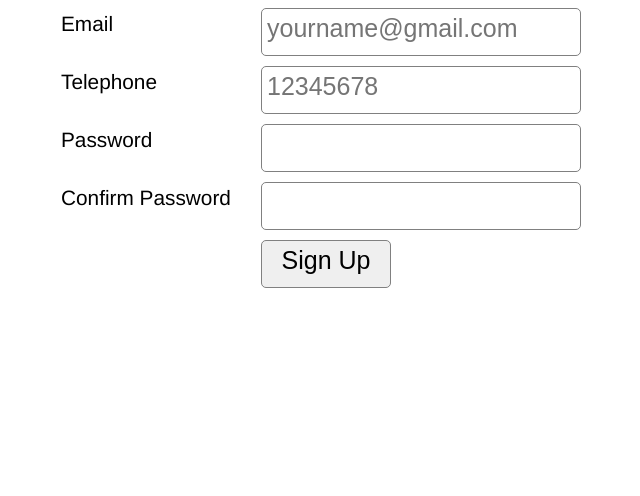
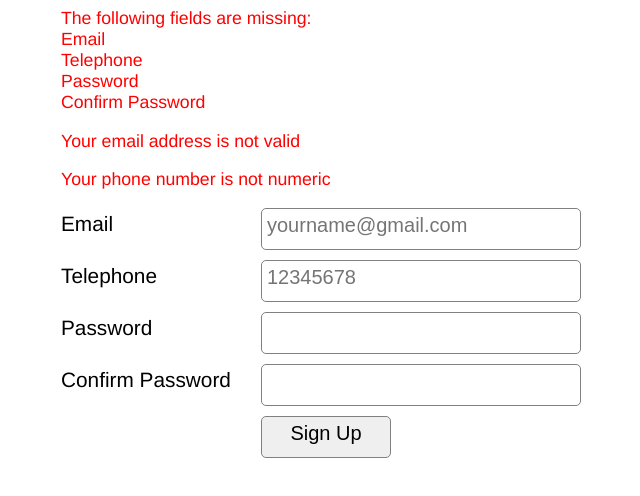
Before and after one commit to keremgurel/formValidation, a plain HTML site: page index.html in a window 1280 px wide. Both pictures are taken after a click on the input "Sign Up". Shown: the whole page, without its empty margins (304-944 px from the left). Drawn offline with nearby package versions, Linux system fonts and the light colour scheme.

Commit message:
Update index.html
added the actual form validation part

```diff
--- a/index.html
+++ b/index.html
@@ -11,7 +11,7 @@
       }
       input {
         padding: 5px 5px 12px 5px;
-        font-size: 25px;
+        font-size: 20px;
         border-radius: 5px;
         border: 1px solid grey;
         width: 320px;
@@ -36,11 +36,24 @@
         width: 130px;
         margin-left: 200px;
       }
+
+      #errorMessage {
+        color: red;
+        font-size: 85% !important;
+      }
+
+      #successMessage {
+        color: green;
+        font-size: 85% !important;
+        display: none;
+      }
     </style>
   </head>
 
   <body>
     <div id="wrapper">
+      <div id="successMessage">Account Created!</div>
+      <div id="errorMessage"></div>
       <div class="form-element">
         <label for="email">Email</label>
         <input
@@ -72,8 +85,49 @@
     </div>
 
     <script type="text/javascript">
+      function isEmail(email) {
+        var regex = /^([a-zA-Z0-9_.+-])+\@(([a-zA-Z0-9-])+\.)+([a-zA-Z0-9]{2,4})+$/;
+        return regex.test(email);
+      }
+
       $("#submitButton").click(function () {
-        alert("Hi!");
+        var errorMessage = "";
+        var fieldsMissing = "";
+
+        if ($("#email").val() == "") {
+          fieldsMissing += "<br>Email";
+        }
+        if ($("#phone").val() == "") {
+          fieldsMissing += "<br>Telephone";
+        }
+        if ($("#password").val() == "") {
+          fieldsMissing += "<br>Password";
+        }
+        if ($("#passwordConfirm").val() == "") {
+          fieldsMissing += "<br>Confirm Password";
+        }
+
+        if (fieldsMissing != "") {
+          errorMessage +=
+            "<p>The following fields are missing:" + fieldsMissing;
+        }
+
+        if (isEmail($("#email").val()) == false) {
+          errorMessage += "<p>Your email address is not valid</p>";
+        }
+        if ($.isNumeric($("#phone").val()) == false) {
+          errorMessage += "<p>Your phone number is not numeric</p>";
+        }
+        if ($("#password").val() != $("#passwordConfirm").val()) {
+          errorMessage += "<p>Your passwords don't match</p>";
+        }
+
+        if (errorMessage != "") {
+          $("#errorMessage").html(errorMessage);
+        } else {
+          $("#successMessage").show();
+          $("#errorMessage").hide();
+        }
       });
     </script>
   </body>
```
